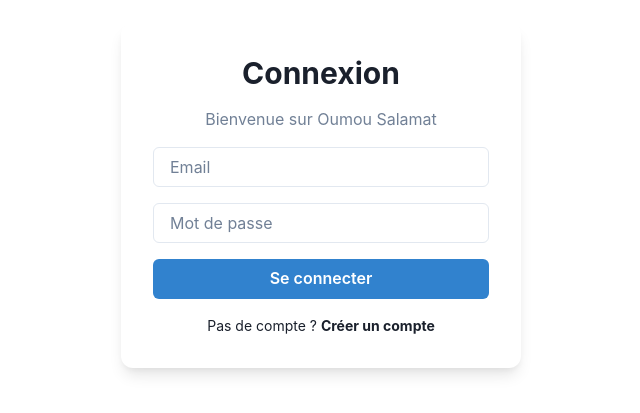
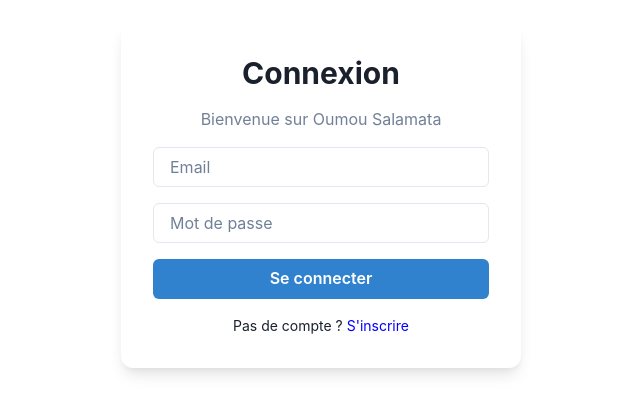
Before and after one commit to mormbathie/Oumou-Salamata-Frontend, a React (Vite) app: page /login in a window 1280 px wide. Shown: the part 205-618 px from the top of the page, without its empty margins (319-959 px from the left). Built offline with nearby package versions, Linux system fonts and the light colour scheme.

Commit message:
feat: add JWT auth strategy and guard

```diff
--- a/src/pages/Dashboard.tsx
+++ b/src/pages/Dashboard.tsx
@@ -17,10 +17,9 @@ export default function Dashboard() {
 
   return (
     <Flex minH="100vh">
-      {/* Sidebar */}
       <Box w="250px" bg="blue.600" color="white" p={5}>
         <Heading size="md" mb={6}>
-          Oumou Salamat
+          Oumou Salamata
         </Heading>
 
         <Text mb={3} cursor="pointer">
@@ -46,7 +45,7 @@ export default function Dashboard() {
 
         <Box p={6} bg="white" borderRadius="xl" boxShadow="md">
           <Heading size="md" mb={2}>
-            Bienvenue 👋
+            Bienvenue !
           </Heading>
           <Text>Gestion de votre école en cours...</Text>
         </Box>
--- a/src/pages/Login.tsx
+++ b/src/pages/Login.tsx
@@ -39,7 +39,7 @@ export default function Login() {
       >
         <VStack spacing={4}>
           <Heading size="lg">Connexion</Heading>
-          <Text color="gray.500">Bienvenue sur Oumou Salamat</Text>
+          <Text color="gray.500">Bienvenue sur Oumou Salamata</Text>
 
           <Input
             placeholder="Email"
@@ -56,7 +56,13 @@ export default function Login() {
             Se connecter
           </Button>
           <Text fontSize="sm">
-            Pas de compte ? <b>Créer un compte</b>
+            Pas de compte ?{" "}
+            <span
+              style={{ color: "blue", cursor: "pointer" }}
+              onClick={() => navigate("/register")}
+            >
+              S'inscrire
+            </span>
           </Text>
         </VStack>
       </Box>
```
